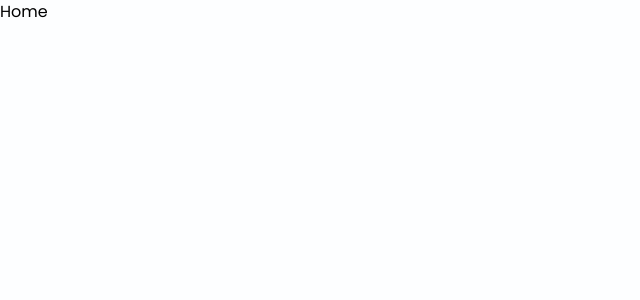
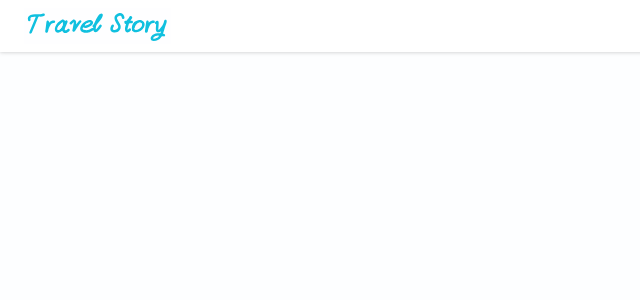
Before and after one commit to trangiabao2003/TravelStory, a React (Vite) app in the folder frontend/travel-story-app/: page /dashboard in a window 1280 px wide. Shown: the top 300 px of the page, without its empty margins (0-640 px from the left). Built offline with nearby package versions, Linux system fonts and the light colour scheme.

Commit message:
create home page UI

```diff
--- /dev/null
+++ b/frontend/travel-story-app/src/components/Navbar.jsx
@@ -0,0 +1,12 @@
+import React from 'react'
+import LOGO from '../assets/images/logo.svg'
+
+const Navbar = () => {
+  return (
+    <div className='bg-white flex items-center justify-between px-6 py-2 drop-shadow sticky top-0 z-10'>
+        <img src={LOGO} alt='travel story' className='h-9'/>
+    </div>
+  )
+}
+
+export default Navbar
--- a/frontend/travel-story-app/src/pages/Home/Home.jsx
+++ b/frontend/travel-story-app/src/pages/Home/Home.jsx
@@ -1,8 +1,9 @@
-// eslint-disable-next-line no-unused-vars
-import React from "react";
+import Navbar from "../../components/Navbar";
 
 const Home = () => {
-  return <div>Home</div>;
+  return <>
+  <Navbar/>
+  </>;
 };
 
 export default Home;
```
Also changed, not shown: frontend/travel-story-app/src/assets/images/logo.svg (added).
